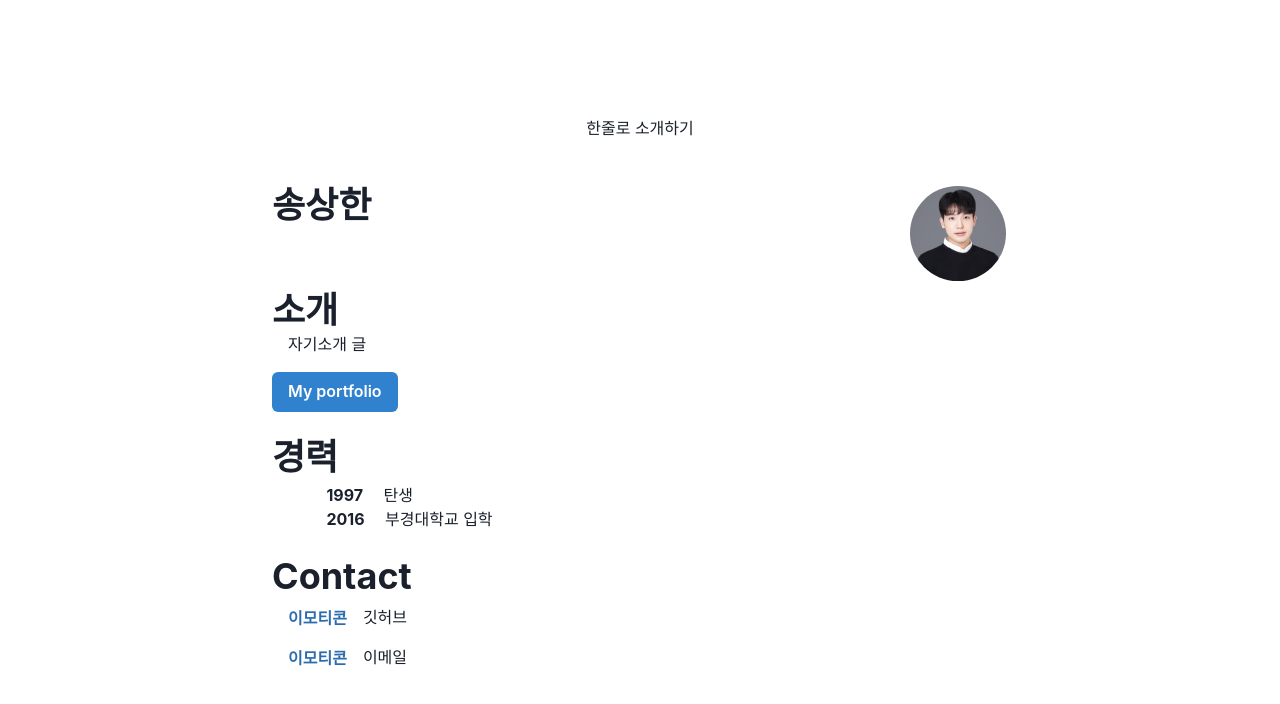
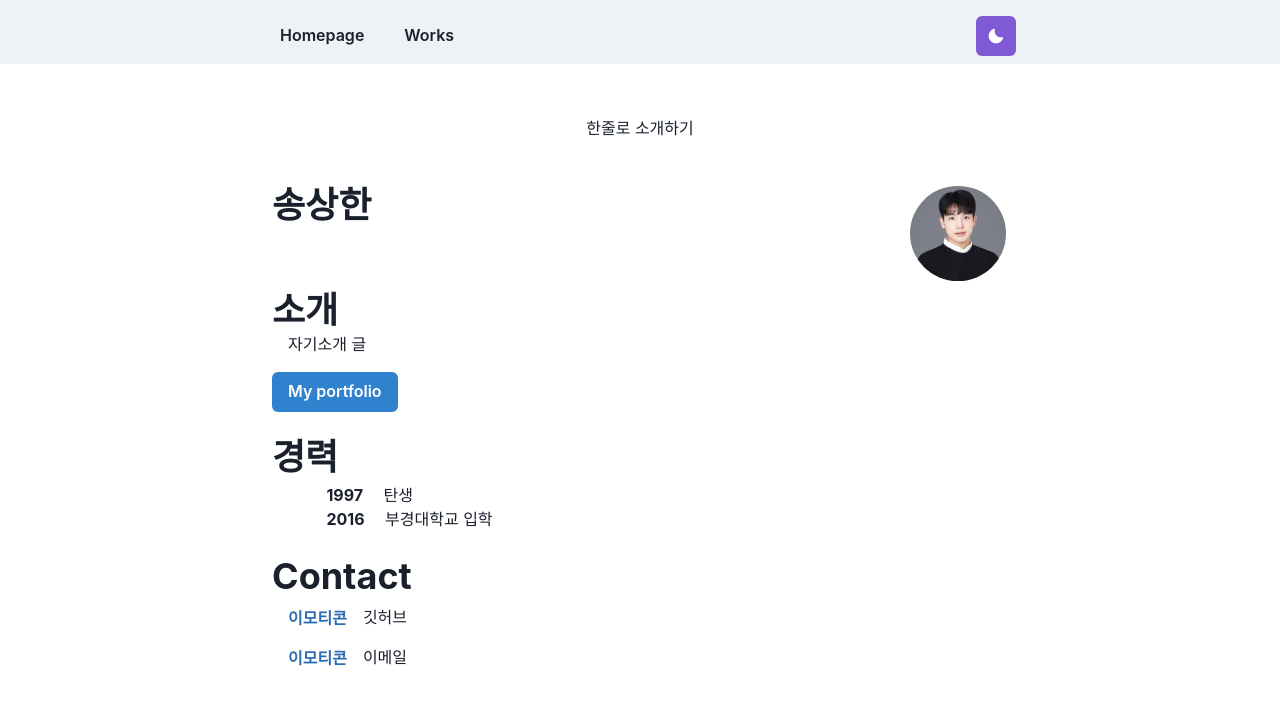
Before and after one commit to siiiido/myhomepage, a React (Create React App) app: page / in a window 1280 px wide. Shown: the top 704 px of the page. Built offline with nearby package versions, Linux system fonts and the light colour scheme.

Commit message:
Style: Navbar 위치 변경

```diff
--- a/src/App.tsx
+++ b/src/App.tsx
@@ -7,10 +7,12 @@ import Capstone from './screens/works/Capstone';
 import NewSpring from './screens/works/NewSpring';
 import ArtRound from './screens/works/ArtRound';
 import Portfolio from './screens/works/Portfolio';
+import { Navbar } from './screens/Navbar';
 
 function App() {
   return (
     <BrowserRouter>
+      <Navbar/>
       <Switch>
         <Route exact path="/" component={Main}/>
       </Switch>
```
